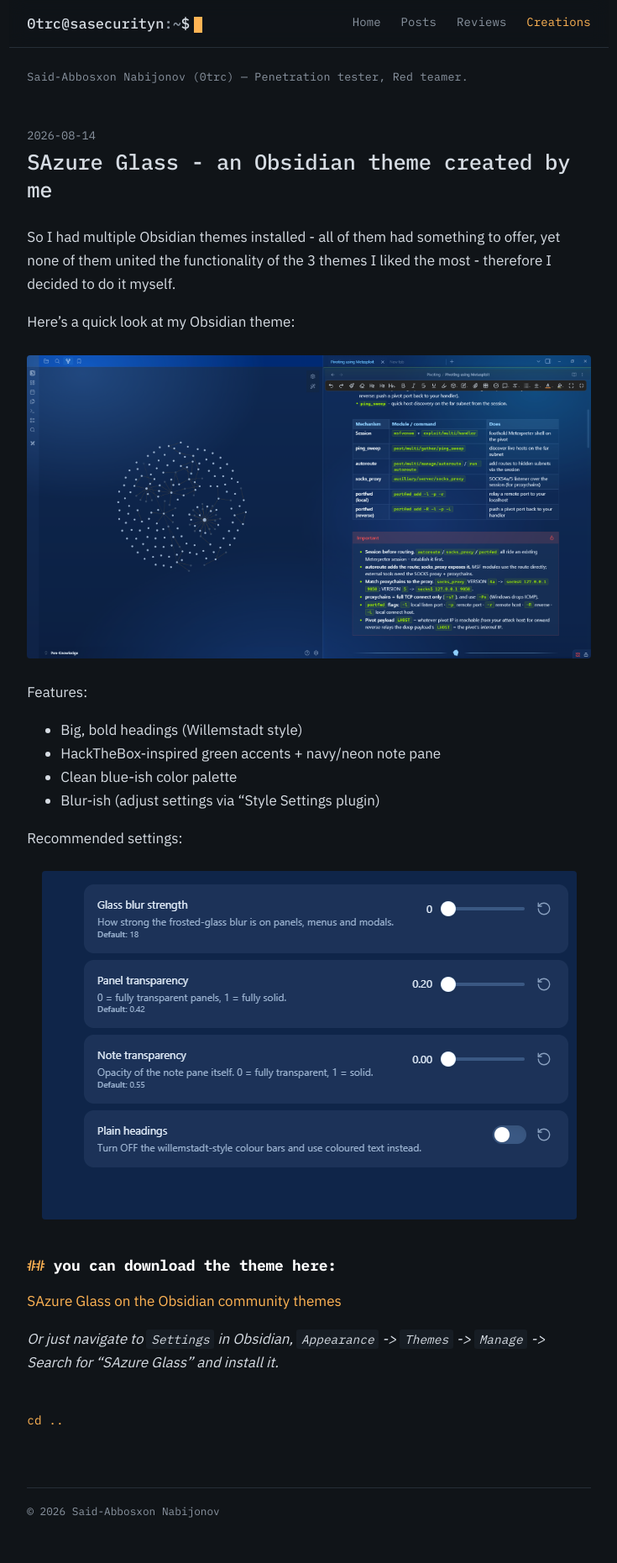
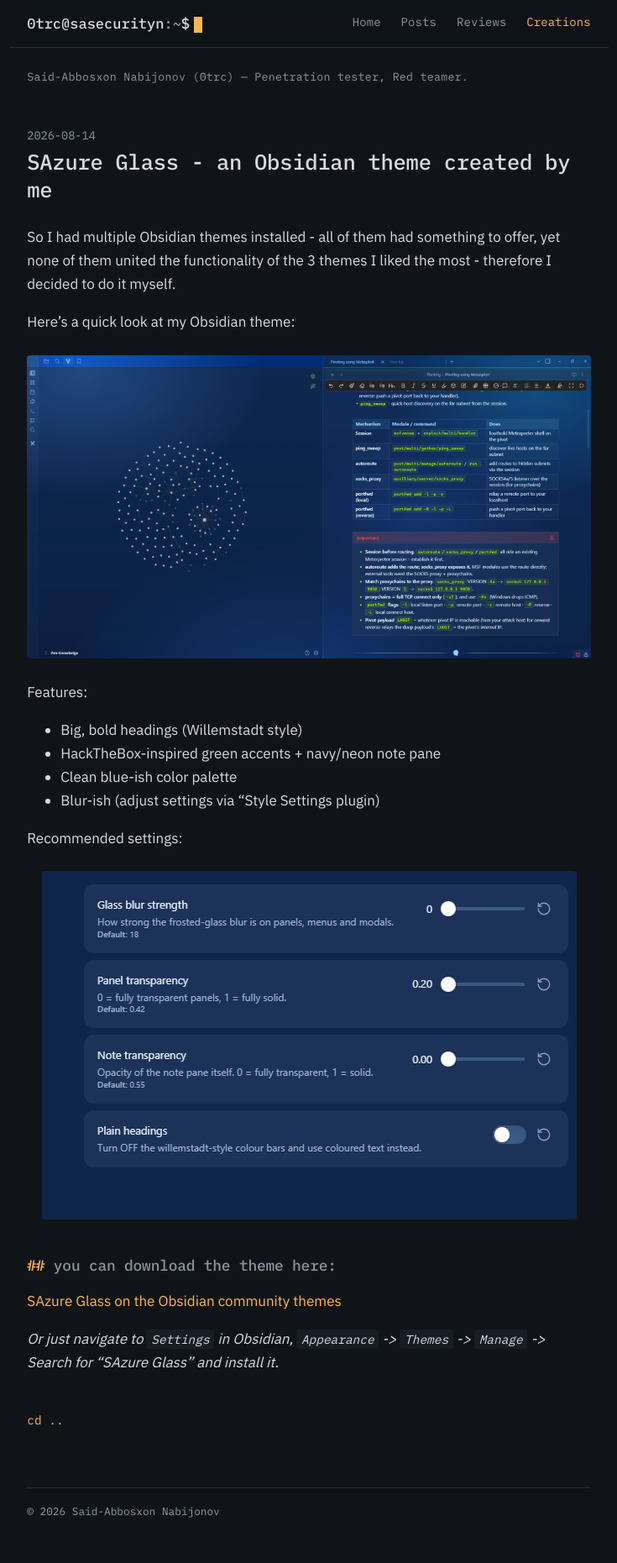
Before and after one commit to SAsecurityN/sasecurityn.github.io, a Jekyll site: the page built from _posts/2026-08-14-SAzure-Glass.md, in a window 1280 px wide. Shown: the whole page at 84% size, without its empty margins (272-1007 px from the left). Built offline with Jekyll 4.4.1, drawn with Linux system fonts in a browser that asks for light colours.

Commit message:
Update 2026-08-14-SAzure-Glass.md

```diff
--- a/_posts/2026-08-14-SAzure-Glass.md
+++ b/_posts/2026-08-14-SAzure-Glass.md
@@ -20,7 +20,8 @@ Features:
 Recommended settings:
 ![Settings](/assets/img/settings.png)
 
-## **You can download the theme here:**
+## You can download the theme here:
 [SAzure Glass on the Obsidian community themes](https://community.obsidian.md/themes/sazure-glass)
 
+
 *Or just navigate to `Settings` in Obsidian, `Appearance` -> `Themes` -> `Manage` -> Search for "SAzure Glass" and install it.*
```
